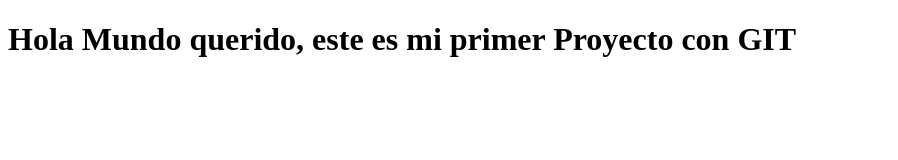
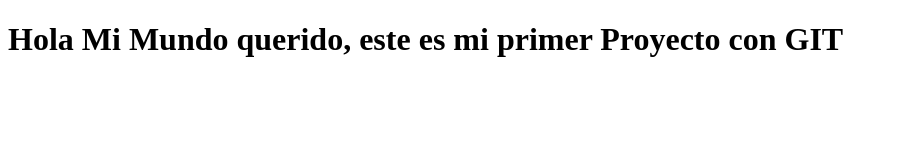
Before and after one commit to Ova234/primer_repositorio_desde_clase_2, a plain HTML site: page index.html in a window 1280 px wide. Shown: the whole page, without its empty margins (0-898 px from the left). Drawn offline with Linux system fonts and the light colour scheme.

Commit message:
cambios en titulo index

```diff
--- a/index.html
+++ b/index.html
@@ -6,7 +6,7 @@
     <title>Document</title>
 </head>
 <body>
-    <h1>Hola Mundo querido, este es mi primer Proyecto con GIT</h1>
+    <h1>Hola Mi Mundo querido, este es mi primer Proyecto con GIT</h1>
 
 </body>
 </html>
```
